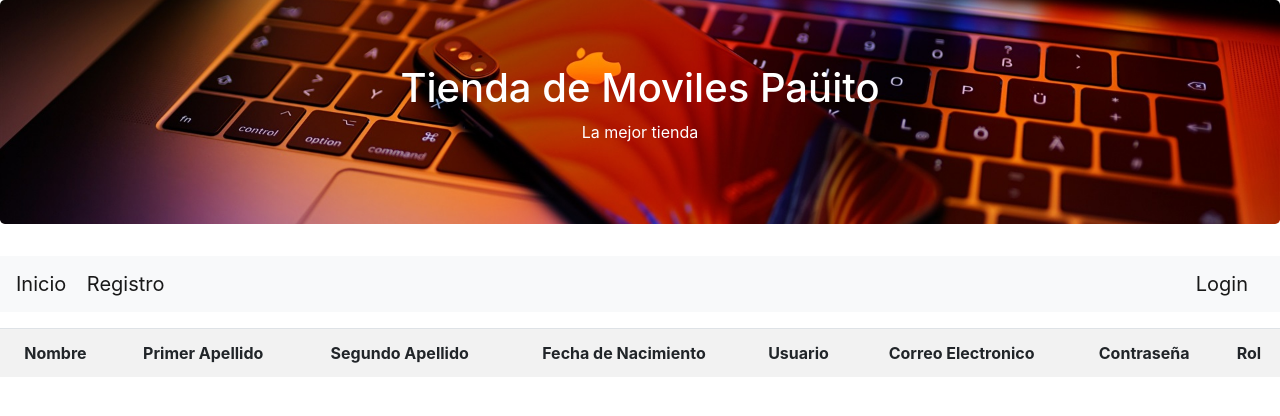
After one commit to Pau2199/2DAW, a PHP site: page /datos.php in a window 1280 px wide. The commit adds this page. Shown: the top 416 px of the page. Run offline with PHP 8.4, Linux system fonts and the light colour scheme; data that the repository does not hold is empty.

Commit message:
ejercicio 6 php

```diff
--- a/Desarrollo-Web-Entorno-Servidor/Primer_Trimestre/Tema-6/Ejercicios/Ejercicio-5/cabeceraMenu.php
+++ b/Desarrollo-Web-Entorno-Servidor/Primer_Trimestre/Tema-6/Ejercicios/Ejercicio-5/cabeceraMenu.php
@@ -1,4 +1,4 @@
-<div class="jumbotron hero">
+   <div class="jumbotron hero">
     <div class="col">
         <h1>Tienda de Moviles Paüito</h1>
         <p>La mejor tienda </p>
@@ -6,8 +6,17 @@
 </div>
 <nav class="navbar navbar-light bg-light">
     <div>
-        <a class="navbar-brand" href="#">Inicio</a>
+        <a class="navbar-brand" href="index.php">Inicio</a>
         <a class="navbar-brand" href="registro.php">Registro</a>
+        <?php if(isset($_SESSION['usuario']) && $_SESSION['rol'] == 'admin') : ?>
+        <a class="navbar-brand" href="datos.php">Datos de la base de Datos</a>
+        <?php endif ?>
+
     </div>
+    <?php if(isset($_SESSION['usuario'])) : ?>
+    <a class="navbar-brand" href="cerrarSesion.php">Cerrar Sesion</a>
+    <?php else : ?>
     <a class="navbar-brand" href="login.php">Login</a>
+    <?php endif ?>
+
 </nav>
--- /dev/null
+++ b/Desarrollo-Web-Entorno-Servidor/Primer_Trimestre/Tema-6/Ejercicios/Ejercicio-5/cerrarSesion.php
@@ -0,0 +1,5 @@
+<?php
+session_start();
+session_destroy();
+header ('Location: index.php');
+?>
--- /dev/null
+++ b/Desarrollo-Web-Entorno-Servidor/Primer_Trimestre/Tema-6/Ejercicios/Ejercicio-5/datos.php
@@ -0,0 +1,50 @@
+<?php
+session_start();
+require_once 'conexionBD.php';
+$consulta = $conexion->query('SELECT * FROM usuario');
+$consulta->execute();
+$datosArray = [];
+while($registro = $consulta->fetch(PDO::FETCH_NUM)){
+    $datosArray [] = $registro;
+}
+?>
+
+
+
+
+<!DOCTYPE html>
+<html lang="en">
+    <head>
+        <meta charset="UTF-8">
+        <title>Document</title>
+        <link rel="stylesheet" href="estilo.css" type="text/css">
+        <link rel="stylesheet" href="https://stackpath.bootstrapcdn.com/bootstrap/4.4.1/css/bootstrap.min.css" integrity="sha384-Vkoo8x4CGsO3+Hhxv8T/Q5PaXtkKtu6ug5TOeNV6gBiFeWPGFN9MuhOf23Q9Ifjh" crossorigin="anonymous">
+        <script src="https://code.jquery.com/jquery-3.4.1.slim.min.js" integrity="sha384-J6qa4849blE2+poT4WnyKhv5vZF5SrPo0iEjwBvKU7imGFAV0wwj1yYfoRSJoZ+n" crossorigin="anonymous"></script>
+        <script src="https://cdn.jsdelivr.net/npm/popper.js@1.16.0/dist/umd/popper.min.js" integrity="sha384-Q6E9RHvbIyZFJoft+2mJbHaEWldlvI9IOYy5n3zV9zzTtmI3UksdQRVvoxMfooAo" crossorigin="anonymous"></script>
+        <script src="https://stackpath.bootstrapcdn.com/bootstrap/4.4.1/js/bootstrap.min.js" integrity="sha384-wfSDF2E50Y2D1uUdj0O3uMBJnjuUD4Ih7YwaYd1iqfktj0Uod8GCExl3Og8ifwB6" crossorigin="anonymous"></script>
+    </head>
+    <body>
+        <?php require_once 'cabeceraMenu.php'?>
+        <table class="table table-striped mt-3 text-center">
+            <tr class="font-weight-bold">
+                <td>Nombre</td>
+                <td>Primer Apellido</td>
+                <td>Segundo Apellido</td>
+                <td>Fecha de Nacimiento</td>
+                <td>Usuario</td>
+                <td>Correo Electronico</td>
+                <td>Contraseña</td>
+                <td>Rol</td>
+            </tr>
+            <?php foreach($datosArray as $valor) : ?>
+            <!--                <pre><?= print_r($valor) ?></pre>-->
+            <tr>
+                <?php foreach($valor as $datos) : ?>
+                <td><?= $datos ?></td>
+                <?php endforeach ?>
+            </tr>
+            <?php endforeach ?>
+        </table>
+
+    </body>
+</html>
--- a/Desarrollo-Web-Entorno-Servidor/Primer_Trimestre/Tema-6/Ejercicios/Ejercicio-5/index.php
+++ b/Desarrollo-Web-Entorno-Servidor/Primer_Trimestre/Tema-6/Ejercicios/Ejercicio-5/index.php
@@ -1,3 +1,4 @@
+<?php session_start(); ?>
 <!DOCTYPE html>
 <html lang="en">
     <head>
@@ -12,6 +13,11 @@
     </head>
     <body>
         <?php require_once 'cabeceraMenu.php' ?>
+        <?php if(isset($_SESSION['usuario'])) : ?>
+        <h1>What is Lorem Ipsum?</h1>
+        <p>Lorem Ipsum is simply dummy text of the printing and typesetting industry. Lorem Ipsum has been the industry's standard dummy text ever since the 1500s, when an unknown printer took a galley of type and scrambled it to make a type specimen book. It has survived not only five centuries, but also the leap into electronic typesetting, remaining essentially unchanged. It was popularised in the 1960s with the release of Letraset sheets containing Lorem Ipsum passages, and more recently with desktop publishing software like Aldus PageMaker including versions of Lorem Ipsum.</p>
+        <?php else : ?>
         <img src="topsecret.png" alt="topSecret">
+        <?php endif ?>
     </body>
 </html>
--- a/Desarrollo-Web-Entorno-Servidor/Primer_Trimestre/Tema-6/Ejercicios/Ejercicio-5/registro.php
+++ b/Desarrollo-Web-Entorno-Servidor/Primer_Trimestre/Tema-6/Ejercicios/Ejercicio-5/registro.php
@@ -1,4 +1,5 @@
 <?php
+session_start();
 $contrasenyaMal = false;
 $campoVacio = false;
 if(isset($_POST['registrarse'])){
@@ -42,7 +43,7 @@ if(isset($_POST['registrarse'])){
         <script src="https://stackpath.bootstrapcdn.com/bootstrap/4.4.1/js/bootstrap.min.js" integrity="sha384-wfSDF2E50Y2D1uUdj0O3uMBJnjuUD4Ih7YwaYd1iqfktj0Uod8GCExl3Og8ifwB6" crossorigin="anonymous"></script>
     </head>
     <body>
-        <pre>POST => <?php print_r($_POST) ?></pre>
+<!--        <pre>POST => <?php print_r($_POST) ?></pre>-->
         <?php require_once 'cabeceraMenu.php' ?>
         <h3 class="titulo">Formulario de Registro</h3>
         <?php if($contrasenyaMal) : ?>
@@ -114,7 +115,7 @@ if(isset($_POST['registrarse'])){
                     </div>
                 </div>
             </div>
-            <input type="hidden" name="rol" id="rol" name='rol' value="user">
+            <input type="hidden" name="rol" id="rol" value="user">
             <div class="text-center mb-4">
                 <input type="submit" class="btn btn-info btn-lg" value="Registrarse" id="registrarse" name="registrarse">
                 <input type="reset" class="btn btn-info btn-lg" value="Borrar todo" id="borrar" name="borrar">
```
Also changed, not shown: Desarrollo-Web-Entorno-Servidor/Primer_Trimestre/Tema-6/Ejercicios/Ejercicio-5/login.php (+16 -8 lines).
